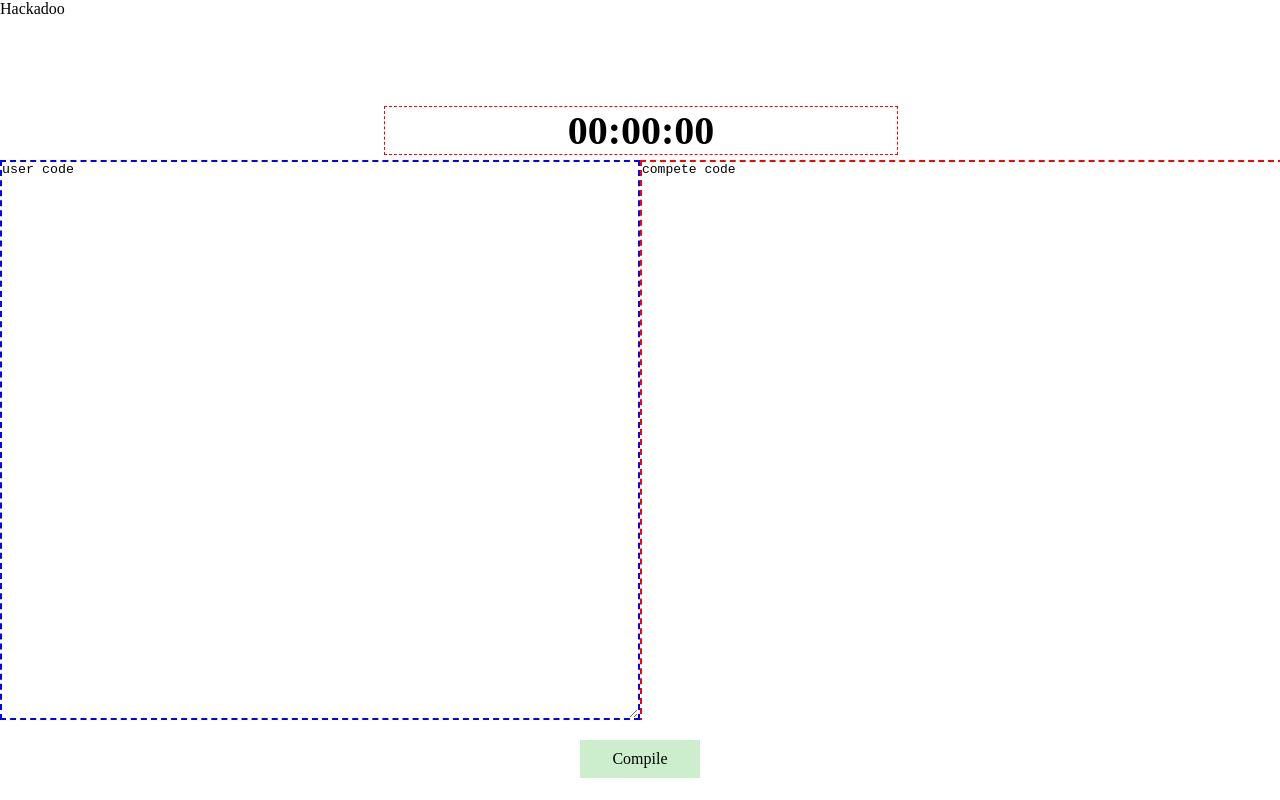
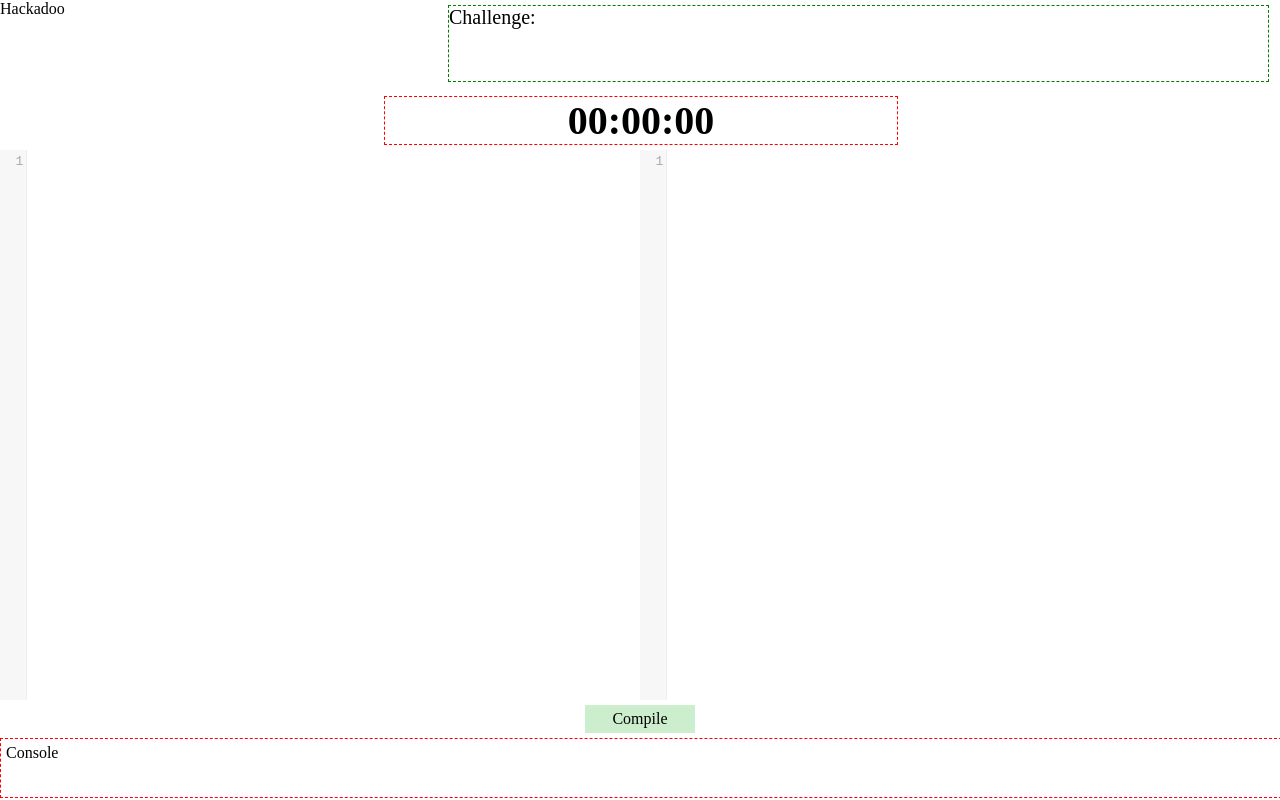
Before and after one commit to varblob/hakadoo, a website: page client/index.html in a window 1280 px wide. Drawn offline with nearby package versions, Linux system fonts and the light colour scheme; no server answers.

Commit message:
interface changes and syntax highlighting

```diff
--- a/client/css/main.css
+++ b/client/css/main.css
@@ -12,14 +12,24 @@
 #user_code { border: 2px dashed blue; }
 #compete_code { border: 2px dashed red; }
 
-#user_compile {
+#compile_button {
     position: relative;
     width: 100px;
-    top: 25%;
+    top: 5px;
     background-color: #cec;
     margin: auto;
     text-align: center;
-    padding: 10;
+    padding: 5;
+}
+
+#console {
+    position: relative;
+    width: 100%;
+    height: 48px;
+    top: 10px;
+    border: 1px dashed red;
+    text-align: left;
+    padding: 5;
 }
 
 #timer {
@@ -27,11 +37,22 @@
     width: 40%;
     left: 30%;
     bottom: 5px;
-    margin: auto;
     border:1px dashed red;
     text-align: center;
     font-size: 40px;
     font-weight: bolder;
+}
+
+#challenge_text {
+    position:absolute;
+    width: 64%;
+    height: 50%;
+    left: 35%;
+    top: 5px;
+    border:1px dashed green;
+    text-align: left;
+    font-size: 20px;
+    overflow: auto;
 }
 
 /* sections (within containers) */
@@ -56,27 +77,27 @@
 #top_container {
     top: 0;
     left: 0;
-    height: 20%;
+    height: 150px;
     width: 100%;
 }
 
 #left_container {
-    top: 20%;
+    top: 150px;
     left: 0;
-    height: 70%;
+    bottom: 100px;
     width: 50%;
 }
 
 #right_container {
-    top: 20%;
+    top: 150px;
     left: 50%;
-    height: 70%;
+    bottom: 100px;
     width: 50%;
 }
 
 #bottom_container {
-    top: 90%;
+    height: 100px;
+    bottom: 0px;
     left: 0px;
     width: 100%;
-    height: 10%;
 }
--- a/client/index.html
+++ b/client/index.html
@@ -21,21 +21,25 @@
 				<div id="timer">
 					00:00:00
 				</div>
+				<div id="challenge_text">
+					Challenge:
+				</div>
 			</div>
 		</div>
 		<div id="left_container">
 			<div id="left_section">
-				<textarea id="user_code">user code</textarea>
+				<textarea id="user_code"></textarea>
 			</div>
 		</div>
 		<div id="right_container">
 			<div id="right_section">
-				<pre id="compete_code">compete code</pre>
+				<textarea id="compete_code"></textarea>
 			</div>
 		</div>
 		<div id="bottom_container">
 			<div id="bottom_section">
-				<div id="user_compile">Compile</div>
+				<div id="compile_button">Compile</div>
+				<div id="console">Console</div>
 			</div>
 		</div>
 	</div>
--- a/client/js/hakadoo/main.js
+++ b/client/js/hakadoo/main.js
@@ -1,4 +1,11 @@
 $(document).ready(function() {
+    you = CodeMirror.fromTextArea(document.getElementById("user_code"), {
+        lineNumbers: true,
+        matchBrackets: true
+    }),
+    them = CodeMirror.fromTextArea(document.getElementById("compete_code"), {
+        lineNumbers: true,
+        matchBrackets: true
+    });
 	$.hakadoo.remote();
-
 });
```
Also changed, not shown: client/js/lib/codemirror/codemirror.css.
